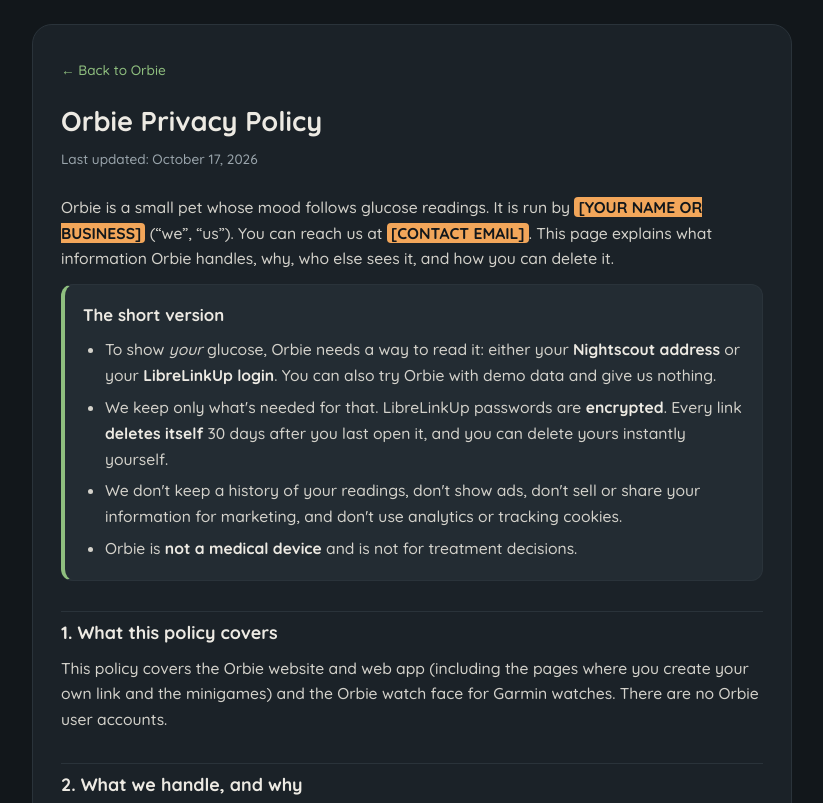
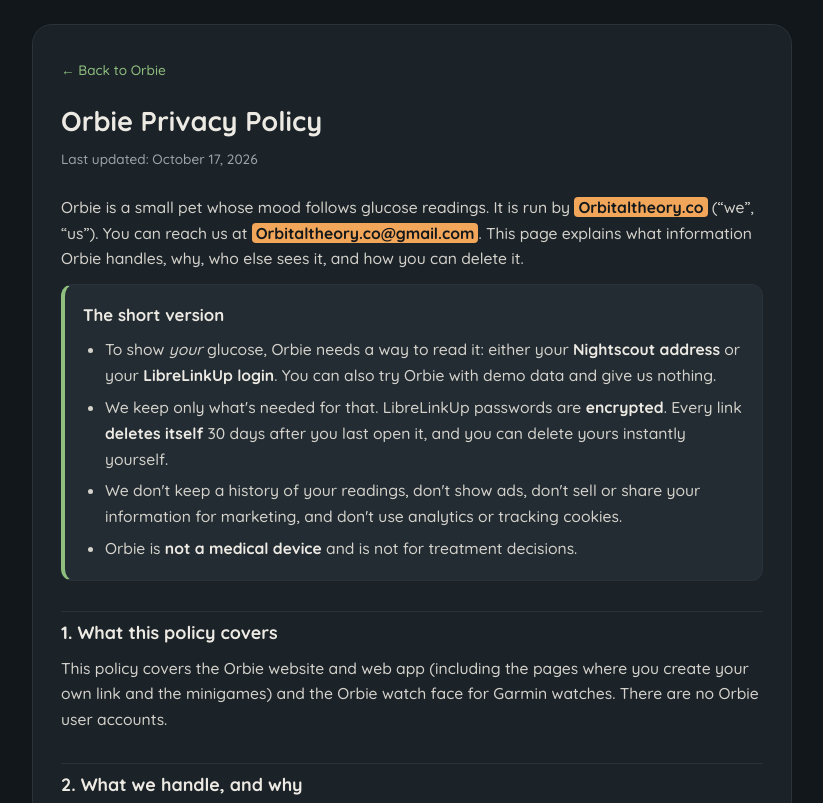
Before and after one commit to orbitaltheoryco/Orbie, a website: page public/privacy.html in a window 1280 px wide. Shown: the top 803 px of the page, without its empty margins (228-1051 px from the left). Drawn offline with Linux system fonts and the light colour scheme.

Commit message:
Update privacy.html

```diff
--- a/public/privacy.html
+++ b/public/privacy.html
@@ -59,7 +59,7 @@
   <h1>Orbie Privacy Policy</h1>
   <p class="updated">Last updated: October 17, 2026</p>
 
-  <p>Orbie is a small pet whose mood follows glucose readings. It is run by <mark class="todo">[YOUR NAME OR BUSINESS]</mark> (“we”, “us”). You can reach us at <mark class="todo">[CONTACT EMAIL]</mark>. This page explains what information Orbie handles, why, who else sees it, and how you can delete it.</p>
+  <p>Orbie is a small pet whose mood follows glucose readings. It is run by <mark class="todo">Orbitaltheory.co</mark> (“we”, “us”). You can reach us at <mark class="todo">Orbitaltheory.co@gmail.com</mark>. This page explains what information Orbie handles, why, who else sees it, and how you can delete it.</p>
 
   <div class="summary">
     <h2>The short version</h2>
@@ -136,7 +136,7 @@
 
   <h2>6. Deleting your information</h2>
   <p>Open your private Orbie link and tap <strong>“delete this Orbie”</strong>. That removes the link and everything stored for it — including a saved LibreLinkUp login — immediately.</p>
-  <p>Orbie has no accounts, so we find your information using your link; we can't look you up by name or email. If you've lost your link, write to <mark class="todo">[CONTACT EMAIL]</mark> and we'll do what we can, but the surest route is that it deletes itself 30 days after you last open it. If you want to be extra safe with LibreLinkUp, you can also remove Orbie's follower email from the sharing list in the LibreLink app, or change that LibreLinkUp password.</p>
+  <p>Orbie has no accounts, so we find your information using your link; we can't look you up by name or email. If you've lost your link, write to <mark class="todo">Orbitaltheory.co@gmail.com</mark> and we'll do what we can, but the surest route is that it deletes itself 30 days after you last open it. If you want to be extra safe with LibreLinkUp, you can also remove Orbie's follower email from the sharing list in the LibreLink app, or change that LibreLinkUp password.</p>
 
   <h2>7. Security</h2>
   <ul>
@@ -149,7 +149,7 @@
   <p>No system is perfectly secure, and we can't promise absolute security.</p>
 
   <h2>8. Your choices and rights</h2>
-  <p>Giving us any of this is optional — you can use the demo with nothing. You can delete your link whenever you like. Depending on where you live (for example the EEA, the UK, or California), you may also have rights to ask what we hold about you, to have it corrected or deleted, to object to or restrict how it's used, or to receive a copy. Write to <mark class="todo">[CONTACT EMAIL]</mark> and include your link so we can find your information; we'll respond within the time the law requires. You can also complain to your local data protection authority.</p>
+  <p>Giving us any of this is optional — you can use the demo with nothing. You can delete your link whenever you like. Depending on where you live (for example the EEA, the UK, or California), you may also have rights to ask what we hold about you, to have it corrected or deleted, to object to or restrict how it's used, or to receive a copy. Write to <mark class="todo">Orbitaltheory.co@gmail.com</mark> and include your link so we can find your information; we'll respond within the time the law requires. You can also complain to your local data protection authority.</p>
   <p>Where the law asks for a legal basis: we handle your information to provide the service you asked for, and, for LibreLinkUp, with your consent when you tick the box before signing in. You can withdraw that consent at any time by deleting your link.</p>
 
   <h2>9. Health information</h2>
@@ -168,9 +168,9 @@
   <p>If we change how Orbie handles information, we'll update this page and the date at the top, and for significant changes we'll say so on the page where you create your link.</p>
 
   <h2>14. Contact</h2>
-  <p><mark class="todo">[YOUR NAME OR BUSINESS]</mark><br>
-  Email: <mark class="todo">[CONTACT EMAIL]</mark><br>
-  <mark class="todo">[MAILING ADDRESS — optional, but some places require one]</mark></p>
+  <p><mark class="todo">Orbitaltheory.co</mark><br>
+  Email: <mark class="todo">Orbitaltheory.co@gmail.com</mark><br>
+  <mark class="todo">Spain</mark></p>
 </main>
 </body>
 </html>
```
